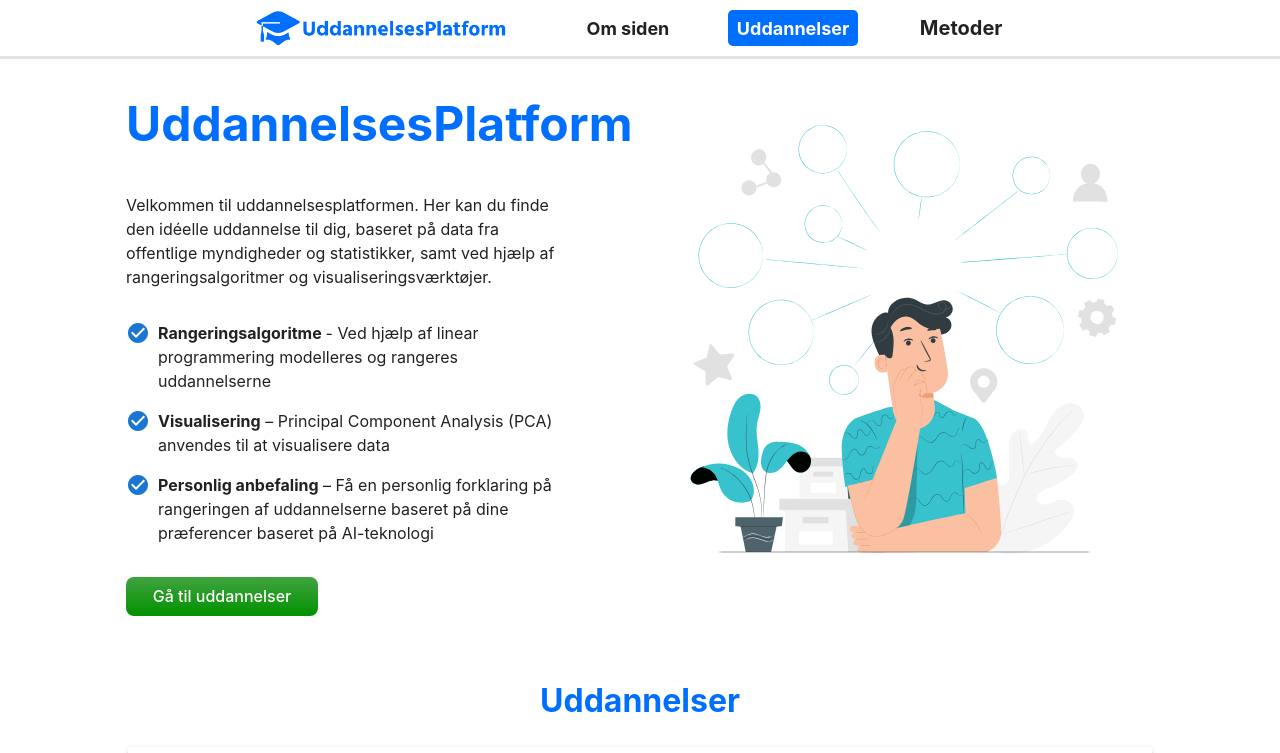
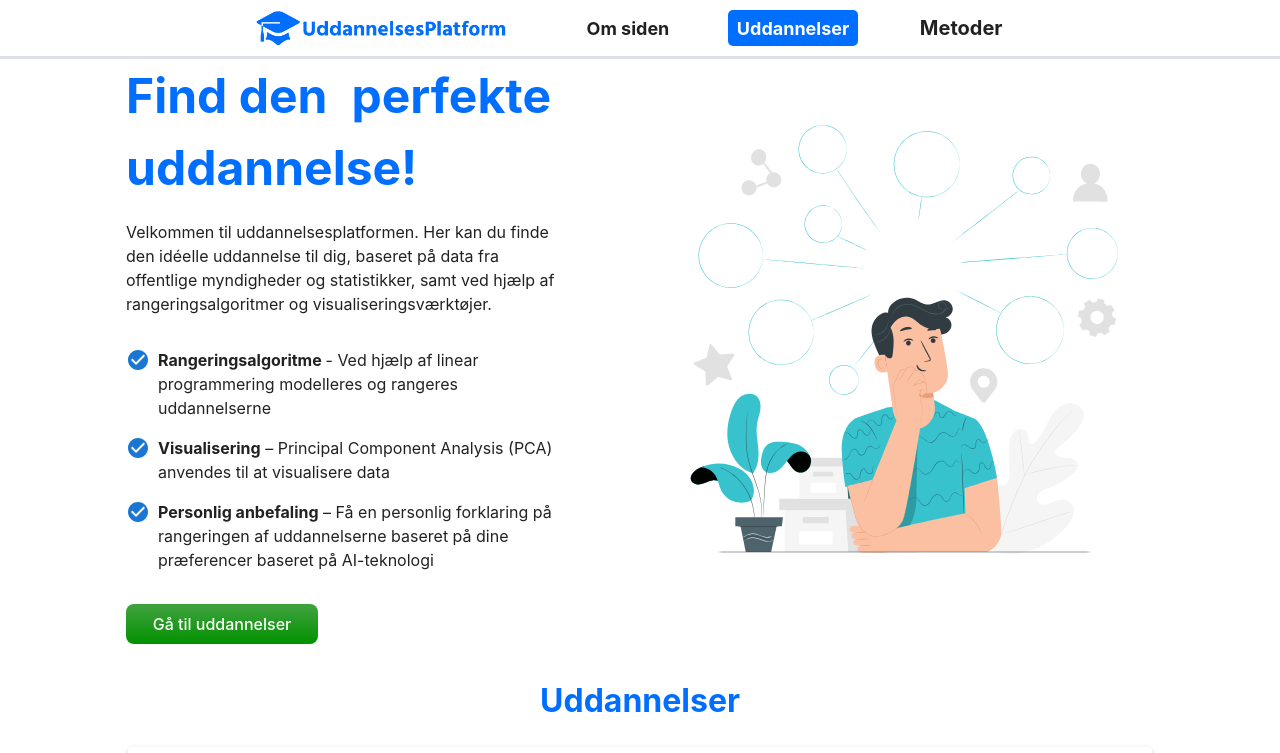
Before and after one commit to P2-API/Education-Platform, a React (Vite) app: page / in a window 1280 px wide. Shown: the top 753 px of the page. Built offline with nearby package versions, Linux system fonts and the light colour scheme.

Commit message:
small update again

```diff
--- a/Frontend/pages/Homepage.tsx
+++ b/Frontend/pages/Homepage.tsx
@@ -40,30 +40,51 @@ const Homepage = () => {
             }),
           }}
         >
-          {matches ? (
-            <h1 className="text-color-blue" style={{ fontSize: "xxx-large" }}>
-              UddannelsesPlatform
-            </h1>
-          ) : (
-            <>
+          <div
+            style={{
+              display: "flex",
+              width: "100%",
+              flexWrap: "wrap",
+              marginTop: "2em",
+              justifyContent: centerHero ? "center" : "flex-start",
+            }}
+          >
             <h1
               className="text-color-blue"
-                style={{ fontSize: "xxx-large", marginBottom: 0 }}
+              style={{
+                fontSize: "xxx-large",
+                minWidth: "20px",
+                margin: 0,
+                marginRight: "0.5em",
+                marginTop: 0,
+              }}
             >
-                Uddannelses
+              Find den
             </h1>
             <h1
               className="text-color-blue"
               style={{
                 fontSize: "xxx-large",
-                  marginTop: -20,
-                  marginBottom: 0,
+                minWidth: "50px",
+                margin: 0,
+                justifyContent: "center",
+                marginTop: 0,
               }}
             >
-                Platform
+              perfekte
             </h1>
-            </>
-          )}
+            <h1
+              className="text-color-blue"
+              style={{
+                fontSize: "xxx-large",
+                minWidth: "50px",
+                margin: 0,
+              }}
+            >
+              uddannelse!
+            </h1>
+          </div>
+
           <p
             style={{
               fontWeight: "normal",
```
Lines whose indentation alone changed are shown as unchanged.
